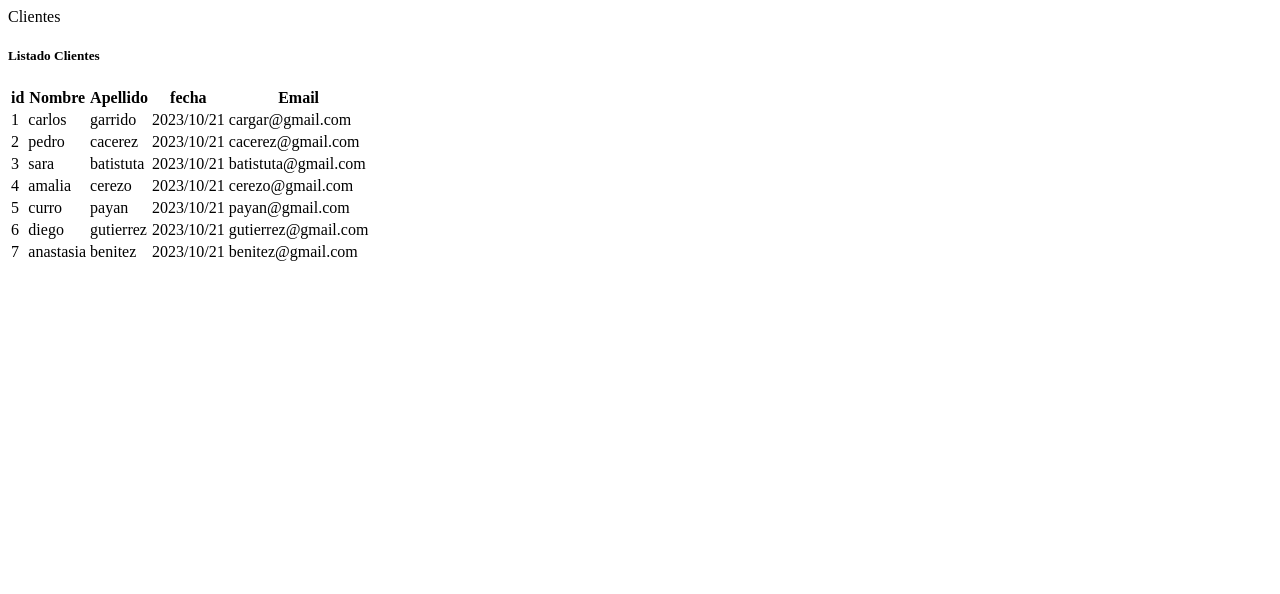
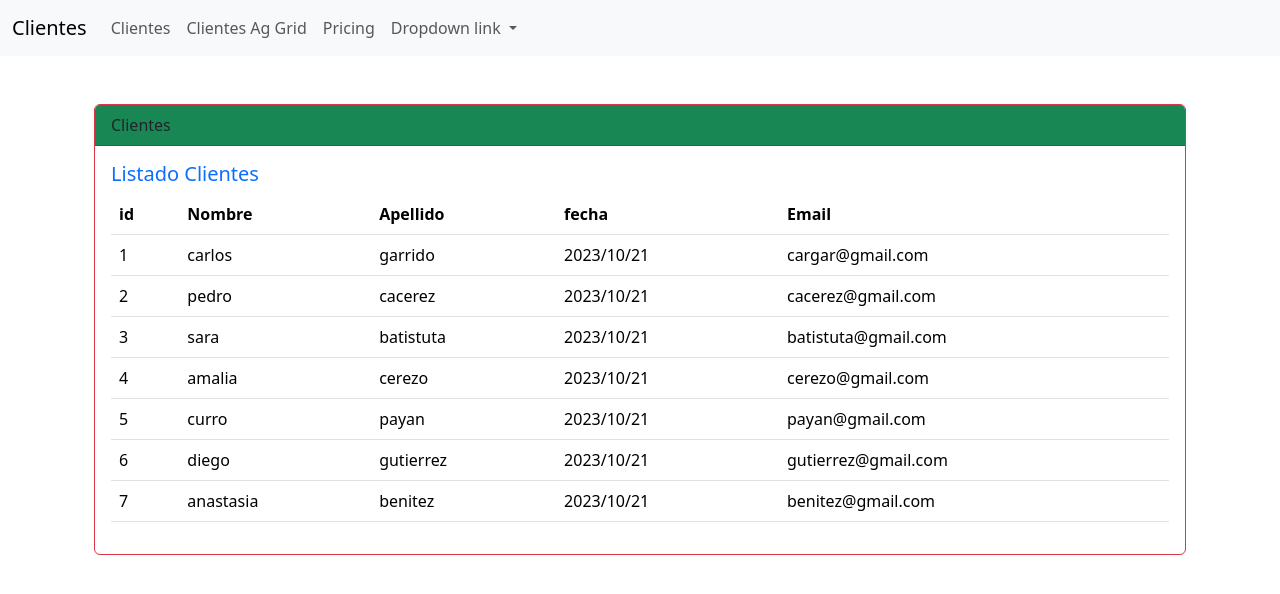
Before and after one commit to patrigoga/frontClientes, an Angular app in the folder cliente/: page /clientes in a window 1280 px wide. Before the commit this address led to /. Shown: the top 594 px of the page. Built offline with nearby package versions, Linux system fonts and the light colour scheme.

Commit message:
APPCLIENTE  - con servcio puntando al array de clientes
con Observable

```diff
--- a/cliente/src/app/app-routing.module.ts
+++ b/cliente/src/app/app-routing.module.ts
@@ -1,7 +1,17 @@
 import { NgModule } from '@angular/core';
 import { RouterModule, Routes } from '@angular/router';
+import { ClienteService } from './clientes/cliente.service';
+import { ClientesComponent } from './clientes/clientes.component';
+import { ClientesAgGridComponent } from './clientes/clientes-ag-grid/clientes-ag-grid.component';
 
-const routes: Routes = [];
+const routes: Routes = [
+
+  {path: '', redirectTo: '/clientes', pathMatch: 'full'},
+  {path:'clientes', component: ClientesComponent},
+  {path: 'clientesaggrid', component: ClientesAgGridComponent}
+
+
+];
 
 @NgModule({
   imports: [RouterModule.forRoot(routes)],
--- a/cliente/src/app/app.component.html
+++ b/cliente/src/app/app.component.html
@@ -1 +1,18 @@
-<app-clientes></app-clientes>
+<!doctype html>
+<html lang="en">
+  <head>
+    <meta charset="utf-8">
+    <meta name="viewport" content="width=device-width, initial-scale=1">
+    <title>App Clientes</title>
+    <link href="https://cdn.jsdelivr.net/npm/bootstrap@5.3.2/dist/css/bootstrap.min.css" rel="stylesheet" integrity="sha384-T3c6CoIi6uLrA9TneNEoa7RxnatzjcDSCmG1MXxSR1GAsXEV/Dwwykc2MPK8M2HN" crossorigin="anonymous">
+  </head>
+  <body>
+    <app-header></app-header>
+    <div class="container">
+
+
+    <router-outlet></router-outlet>
+  </div>
+    <script src="https://cdn.jsdelivr.net/npm/bootstrap@5.3.2/dist/js/bootstrap.bundle.min.js" integrity="sha384-C6RzsynM9kWDrMNeT87bh95OGNyZPhcTNXj1NW7RuBCsyN/o0jlpcV8Qyq46cDfL" crossorigin="anonymous"></script>
+  </body>
+</html>
--- a/cliente/src/app/app.module.ts
+++ b/cliente/src/app/app.module.ts
@@ -5,12 +5,16 @@ import { AppRoutingModule } from './app-routing.module';
 import { AppComponent } from './app.component';
 import { ClientesComponent } from './clientes/clientes.component';
 import { ClienteService } from './clientes/cliente.service';
+import { HeaderComponent } from './clientes/header/header.component';
+import { ClientesAgGridComponent } from './clientes/clientes-ag-grid/clientes-ag-grid.component';
 
 
 @NgModule({
   declarations: [
     AppComponent,
     ClientesComponent,
+    HeaderComponent,
+    ClientesAgGridComponent,
 
   ],
   imports: [
--- a/cliente/src/app/clientes/cliente.service.ts
+++ b/cliente/src/app/clientes/cliente.service.ts
@@ -1,6 +1,8 @@
 import { Injectable } from '@angular/core';
 import { CLIENTES } from './clientes.json';
 import { Cliente } from './cliente';
+import { Observable } from 'rxjs';
+import {of} from'rxjs';
 
 @Injectable({
   providedIn: 'root'
@@ -9,7 +11,7 @@ export class ClienteService {
 
   constructor() { }
 
-  getClientes(): Cliente[] {
-    return CLIENTES;
+  getClientes(): Observable< Cliente[]> {
+    return of (CLIENTES);
   }
 }
--- /dev/null
+++ b/cliente/src/app/clientes/clientes-ag-grid/clientes-ag-grid.component.html
@@ -0,0 +1 @@
+<p>clientes-ag-grid works!</p>
--- a/cliente/src/app/clientes/clientes.component.html
+++ b/cliente/src/app/clientes/clientes.component.html
@@ -1,6 +1,6 @@
-<div class="container">
-    <div class="card border-primary mb-3" >
-        <div class="card-header">Clientes</div>
+<div class="container mt-5">
+    <div class="card border-danger mb-3" >
+        <div class="card-header bg-success">Clientes</div>
         <div class="card-body text-primary">
             <h5 class="card-title">Listado Clientes</h5>
             <table class="table">
@@ -28,5 +28,4 @@
             </table>
         </div>
     </div>
-
 </div>
--- a/cliente/src/app/clientes/clientes.component.ts
+++ b/cliente/src/app/clientes/clientes.component.ts
@@ -22,7 +22,7 @@ clientes: Cliente[] | undefined ;
 
   ngOnInit(){
 
-    this.clientes = this.clienteservice.getClientes();
+  this.clienteservice.getClientes().subscribe( clientes => this.clientes = clientes);
 
   }
 
--- /dev/null
+++ b/cliente/src/app/clientes/header/header.component.html
@@ -0,0 +1,31 @@
+<nav class="navbar bg-danger navbar- navbar-expand-lg bg-body-tertiary">
+    <div class="container-fluid">
+      <a class="navbar-brand" href="#">Clientes</a>
+      <button class="navbar-toggler" type="button" data-bs-toggle="collapse" data-bs-target="#navbarNavDropdown" aria-controls="navbarNavDropdown" aria-expanded="false" aria-label="Toggle navigation">
+        <span class="navbar-toggler-icon"></span>
+      </button>
+      <div class="collapse navbar-collapse" id="navbarNavDropdown">
+        <ul class="navbar-nav">
+          <li class="nav-item">
+            <a class="nav-link " routerLink="/clientes"  >Clientes</a>
+          </li>
+          <li class="nav-item">
+            <a class="nav-link " routerLink="/clientesaggrid">Clientes Ag Grid</a>
+          </li>
+          <li class="nav-item">
+            <a class="nav-link" href="#">Pricing</a>
+          </li>
+          <li class="nav-item dropdown">
+            <a class="nav-link dropdown-toggle" href="#" role="button" data-bs-toggle="dropdown" aria-expanded="false">
+              Dropdown link
+            </a>
+            <ul class="dropdown-menu">
+              <li><a class="dropdown-item" href="#">Action</a></li>
+              <li><a class="dropdown-item" href="#">Another action</a></li>
+              <li><a class="dropdown-item" href="#">Something else here</a></li>
+            </ul>
+          </li>
+        </ul>
+      </div>
+    </div>
+  </nav>
```
Also changed, not shown: cliente/src/app/clientes/clientes-ag-grid/clientes-ag-grid.component.ts (added, +10 -0 lines), cliente/src/app/clientes/header/header.component.ts (added, +10 -0 lines), cliente/src/app/clientes/clientes-ag-grid/clientes-ag-grid.component.css (added), cliente/src/app/clientes/header/header.component.css (added), 2 other files (tests, documents, lock files or other folders).
